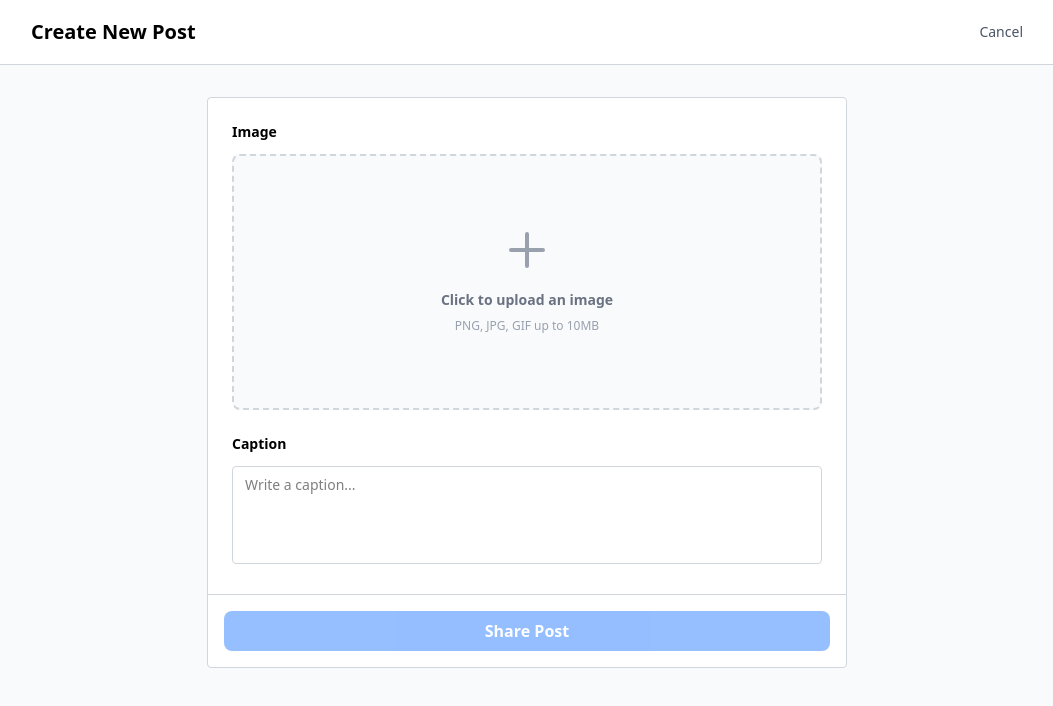
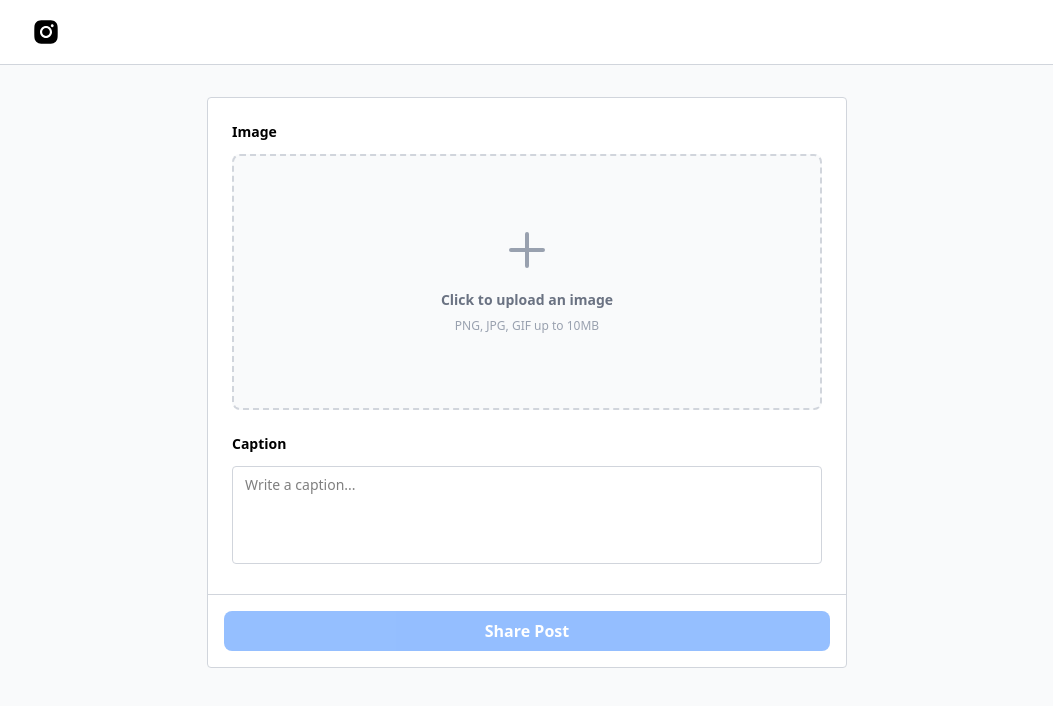
Before and after one commit to neilgebhard/instagram-clone, a Next.js app: page /create in a window 1280 px wide. Shown: the top 706 px of the page, without its empty margins (113-1166 px from the left). Built offline with nearby package versions, Linux system fonts and the light colour scheme; no server answers.

Commit message:
Add icons and some UX

```diff
--- a/app/[username]/page.tsx
+++ b/app/[username]/page.tsx
@@ -12,9 +12,11 @@ export default async function ProfilePage({ params }: Props) {
   const isOwnProfile = await checkIsOwnProfile(username)
 
   return (
-    <div>
+    <div className='bg-gray-50 min-h-screen'>
       <ProfileHeader user={userProfile} isOwnProfile={isOwnProfile} />
-      <PostsGrid posts={userProfile.posts} />
+      <div className='pt-12'>
+        <PostsGrid posts={userProfile.posts} />
+      </div>
     </div>
   )
 }
--- a/app/create/page.tsx
+++ b/app/create/page.tsx
@@ -58,18 +58,6 @@ export default function CreatePostPage() {
 
   return (
     <div className='min-h-screen bg-gray-50'>
-      <header className='bg-white border-b border-gray-300 sticky top-0 z-50'>
-        <div className='max-w-5xl mx-auto px-4 h-16 flex items-center justify-between'>
-          <h1 className='text-xl font-semibold'>Create New Post</h1>
-          <button
-            onClick={() => router.push('/')}
-            className='text-sm text-gray-600 hover:text-gray-900 cursor-pointer'
-          >
-            Cancel
-          </button>
-        </div>
-      </header>
-
       <main className='max-w-2xl mx-auto py-8 px-4'>
         <form onSubmit={handleSubmit} className='bg-white border border-gray-300 rounded-sm overflow-hidden'>
           <div className='p-6 space-y-6'>
--- a/app/edit-profile/page.tsx
+++ b/app/edit-profile/page.tsx
@@ -139,12 +139,6 @@ export default function EditProfilePage() {
 
   return (
     <div className='min-h-screen bg-gray-50'>
-      <header className='bg-white border-b border-gray-300 sticky top-0 z-50'>
-        <div className='max-w-5xl mx-auto px-4 h-16 flex items-center'>
-          <h1 className='text-xl font-semibold'>Edit Profile</h1>
-        </div>
-      </header>
-
       <main className='max-w-2xl mx-auto py-8 px-4'>
         <form onSubmit={handleSubmit} className='bg-white border border-gray-300 rounded-sm'>
           {errors.general && (
--- a/app/layout.tsx
+++ b/app/layout.tsx
@@ -1,6 +1,7 @@
 import type { Metadata } from 'next'
 import './globals.css'
 import { Providers } from './providers'
+import Topbar from '@/components/Topbar'
 
 export const metadata: Metadata = {
   title: 'Instagram Clone',
@@ -15,7 +16,10 @@ export default function RootLayout({
   return (
     <html lang='en'>
       <body>
-        <Providers>{children}</Providers>
+        <Providers>
+          <Topbar />
+          {children}
+        </Providers>
       </body>
     </html>
   )
--- a/components/HomePage.tsx
+++ b/components/HomePage.tsx
@@ -1,7 +1,6 @@
 import { getPosts } from '@/app/actions/posts'
 import { auth } from '@/lib/auth'
 import PostCard from './PostCard'
-import SignOutButton from './SignOutButton'
 import Link from 'next/link'
 
 export default async function HomePage() {
@@ -11,21 +10,6 @@ export default async function HomePage() {
 
   return (
     <div className='min-h-screen bg-gray-50'>
-      <header className='bg-white border-b border-gray-300 sticky top-0 z-50'>
-        <div className='max-w-5xl mx-auto px-4 h-16 flex items-center justify-between'>
-          <h1 className='text-2xl font-bold font-serif italic'>Instagram</h1>
-          <div className='flex items-center gap-4'>
-            <Link
-              href='/create'
-              className='text-sm font-semibold text-blue-500 hover:text-blue-600 cursor-pointer'
-            >
-              Create Post
-            </Link>
-            <SignOutButton />
-          </div>
-        </div>
-      </header>
-
       <main className='max-w-2xl mx-auto py-8 px-4'>
         {posts.length === 0 ? (
           <div className='bg-white border border-gray-300 rounded-sm p-12 text-center'>
--- a/components/LikeButton.tsx
+++ b/components/LikeButton.tsx
@@ -2,6 +2,7 @@
 
 import { useState, useTransition } from 'react'
 import { toggleLike } from '@/app/actions/likes'
+import { AiOutlineHeart, AiFillHeart } from 'react-icons/ai'
 
 type LikeButtonProps = {
   postId: string
@@ -39,7 +40,7 @@ export default function LikeButton({
   }
 
   return (
-    <div className='space-y-2'>
+    <div className='flex items-center gap-3'>
       <button
         onClick={handleLike}
         disabled={isPending}
@@ -47,13 +48,9 @@ export default function LikeButton({
         className='hover:opacity-60 transition-opacity cursor-pointer disabled:opacity-50'
       >
         {liked ? (
-          <svg width="24" height="24" viewBox="0 0 24 24" fill="#ed4956">
-            <path d="M12 21.35l-1.45-1.32C5.4 15.36 2 12.28 2 8.5 2 5.42 4.42 3 7.5 3c1.74 0 3.41.81 4.5 2.09C13.09 3.81 14.76 3 16.5 3 19.58 3 22 5.42 22 8.5c0 3.78-3.4 6.86-8.55 11.54L12 21.35z" />
-          </svg>
+          <AiFillHeart className='text-3xl text-red-500' />
         ) : (
-          <svg width="24" height="24" viewBox="0 0 24 24" fill="none" stroke="currentColor" strokeWidth="2">
-            <path d="M12 21.35l-1.45-1.32C5.4 15.36 2 12.28 2 8.5 2 5.42 4.42 3 7.5 3c1.74 0 3.41.81 4.5 2.09C13.09 3.81 14.76 3 16.5 3 19.58 3 22 5.42 22 8.5c0 3.78-3.4 6.86-8.55 11.54L12 21.35z" />
-          </svg>
+          <AiOutlineHeart className='text-3xl' />
         )}
       </button>
       {likeCount > 0 && (
--- a/components/PostCard.tsx
+++ b/components/PostCard.tsx
@@ -73,7 +73,7 @@ export default function PostCard({ post, currentUserId }: PostCardProps) {
       </div>
 
       {/* Like Button */}
-      <div className='px-4 pt-3'>
+      <div className='px-4 py-3'>
         <LikeButton postId={post.id} initialLiked={isLiked} initialLikeCount={likeCount} />
       </div>
 
--- a/components/ProfileHeader.tsx
+++ b/components/ProfileHeader.tsx
@@ -1,5 +1,6 @@
 import Image from 'next/image'
 import EditProfileButton from './EditProfileButton'
+import SignOutButton from './SignOutButton'
 
 type ProfileHeaderProps = {
   user: {
@@ -17,8 +18,8 @@ type ProfileHeaderProps = {
 
 export default function ProfileHeader({ user, isOwnProfile }: ProfileHeaderProps) {
   return (
-    <div className='bg-white border-b border-gray-300'>
-      <div className='max-w-4xl mx-auto px-4 py-8'>
+    <div className='bg-gray-50'>
+      <div className='max-w-4xl mx-auto px-4 py-12'>
         <div className='flex flex-col md:flex-row gap-8 md:gap-12'>
           {/* Avatar */}
           <div className='flex justify-center md:justify-start'>
@@ -43,7 +44,12 @@ export default function ProfileHeader({ user, isOwnProfile }: ProfileHeaderProps
           <div className='flex-1 space-y-6'>
             <div className='flex flex-col sm:flex-row items-start sm:items-center gap-4'>
               <h1 className='text-xl font-light'>{user.username}</h1>
-              {isOwnProfile && <EditProfileButton />}
+              {isOwnProfile && (
+                <>
+                  <EditProfileButton />
+                  <SignOutButton />
+                </>
+              )}
             </div>
 
             <div className='flex gap-8'>
--- /dev/null
+++ b/components/Topbar.tsx
@@ -0,0 +1,55 @@
+import Link from 'next/link'
+import { auth } from '@/lib/auth'
+import { prisma } from '@/lib/prisma'
+import { AiFillInstagram, AiOutlinePlusCircle } from 'react-icons/ai'
+import { CgProfile } from 'react-icons/cg'
+
+export default async function Topbar() {
+  const session = await auth()
+  let username = null
+
+  if (session?.user?.id) {
+    const user = await prisma.user.findUnique({
+      where: { id: session.user.id },
+      select: { username: true },
+    })
+    username = user?.username
+  }
+
+  return (
+    <header className='bg-white border-b border-gray-300 sticky top-0 z-50'>
+      <div className='max-w-5xl mx-auto px-4 h-16 flex items-center justify-between'>
+        {/* Instagram icon - No hover effect */}
+        <Link
+          href='/'
+          className='cursor-pointer'
+          aria-label='Instagram Home'
+        >
+          <AiFillInstagram className='text-3xl' />
+        </Link>
+
+        {username && (
+          <div className='flex items-center gap-2'>
+            {/* Create Post - Background circle + scale */}
+            <Link
+              href='/create'
+              className='text-gray-700 hover:bg-gray-100 hover:scale-105 cursor-pointer transition-all p-2 rounded-full'
+              aria-label='Create Post'
+            >
+              <AiOutlinePlusCircle className='text-3xl' />
+            </Link>
+
+            {/* Profile - Background circle + scale */}
+            <Link
+              href={`/${username}`}
+              className='text-gray-700 hover:bg-gray-100 hover:scale-105 cursor-pointer transition-all p-2 rounded-full'
+              aria-label='Profile'
+            >
+              <CgProfile className='text-3xl' />
+            </Link>
+          </div>
+        )}
+      </div>
+    </header>
+  )
+}
--- a/package.json
+++ b/package.json
@@ -20,7 +20,8 @@
     "pg": "^8.16.3",
     "prisma": "^7.1.0",
     "react": "19.2.1",
-    "react-dom": "19.2.1"
+    "react-dom": "19.2.1",
+    "react-icons": "^5.5.0"
   },
   "devDependencies": {
     "@tailwindcss/postcss": "^4",
```
Also changed, not shown: 1 other file (tests, documents, lock files or other folders).
